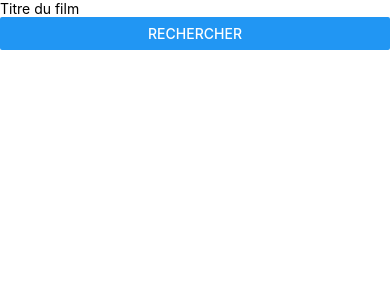
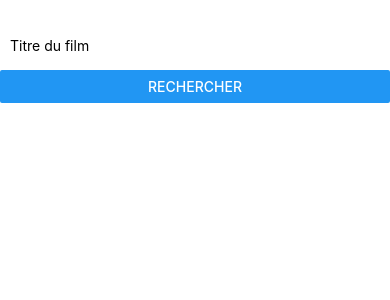
Before and after one commit to amacabr2/oc_moviesandme, a React Native app: screen / in a window 390 px wide. Shown: the top 300 px of the page. Built offline with nearby package versions, Linux system fonts and the light colour scheme.

Commit message:
Style pour le formulaire

```diff
--- a/components/Search.js
+++ b/components/Search.js
@@ -1,14 +1,30 @@
 import  React from 'react'
-import {Button, TextInput, View} from "react-native";
+import {Button, TextInput, View, StyleSheet} from "react-native";
 
 export default class Search extends React.Component {
 
     render() {
         return(
-            <View>
-                <TextInput placeholder='Titre du film' />
-                <Button title='Rechercher' onPress={_ => {}}/>
+            <View style={styles.view}>
+                <TextInput style={styles.textinput} placeholder='Titre du film' />
+                <Button style={styles.button} title='Rechercher' onPress={_ => {}}/>
             </View>
         )
     }
 }
+
+const styles = StyleSheet.create({
+    view: {
+        marginTop: 20
+    },
+    textinput: {
+        marginLeft: 5,
+        marginRight: 5,
+        height: 50,
+        paddingLeft: 5
+    },
+    button: {
+        marginLeft: 5,
+        marginRight: 5
+    }
+})
```
